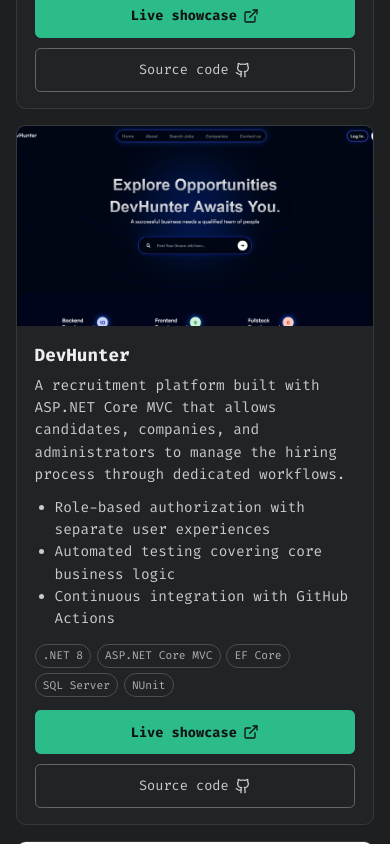
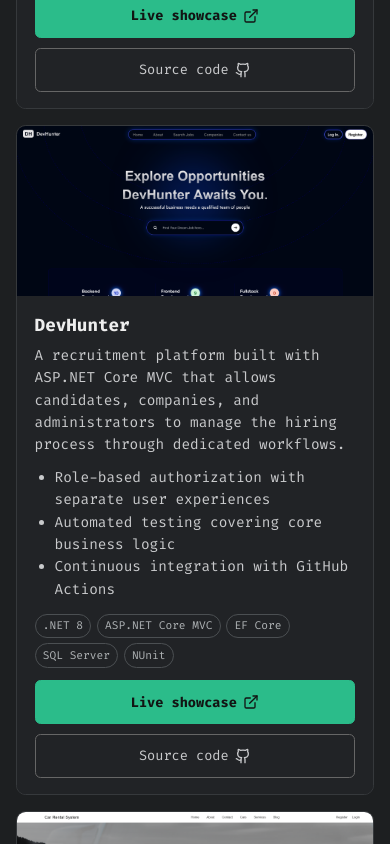
Before and after one commit to hristianivanov/hristianivanov-portfolio, a React (Vite) app: page / in a window 390 px wide. Shown: the part 2340-3184 px from the top of the page. Built offline with nearby package versions, Linux system fonts and the light colour scheme; no server answers.

Commit message:
fix: contain project images on mobile

```diff
--- a/src/styles.css
+++ b/src/styles.css
@@ -201,6 +201,7 @@
 }
 
 .project-card > img {
+    display: block;
     width: 100%;
     height: 100%;
     min-height: 14rem;
@@ -250,7 +251,10 @@
 }
 
 .project-content {
+    position: relative;
+    z-index: 1;
     padding: 1rem 1.1rem;
+    background: #212326;
 }
 
 .project-content h3 {
@@ -390,7 +394,13 @@
         justify-content: center;
     }
 
-    .project-card > img,
+    .project-card > img {
+        height: auto;
+        min-height: 0;
+        aspect-ratio: auto;
+        align-self: start;
+    }
+
     .project-visual {
         min-height: auto;
         aspect-ratio: 16 / 9;
```
